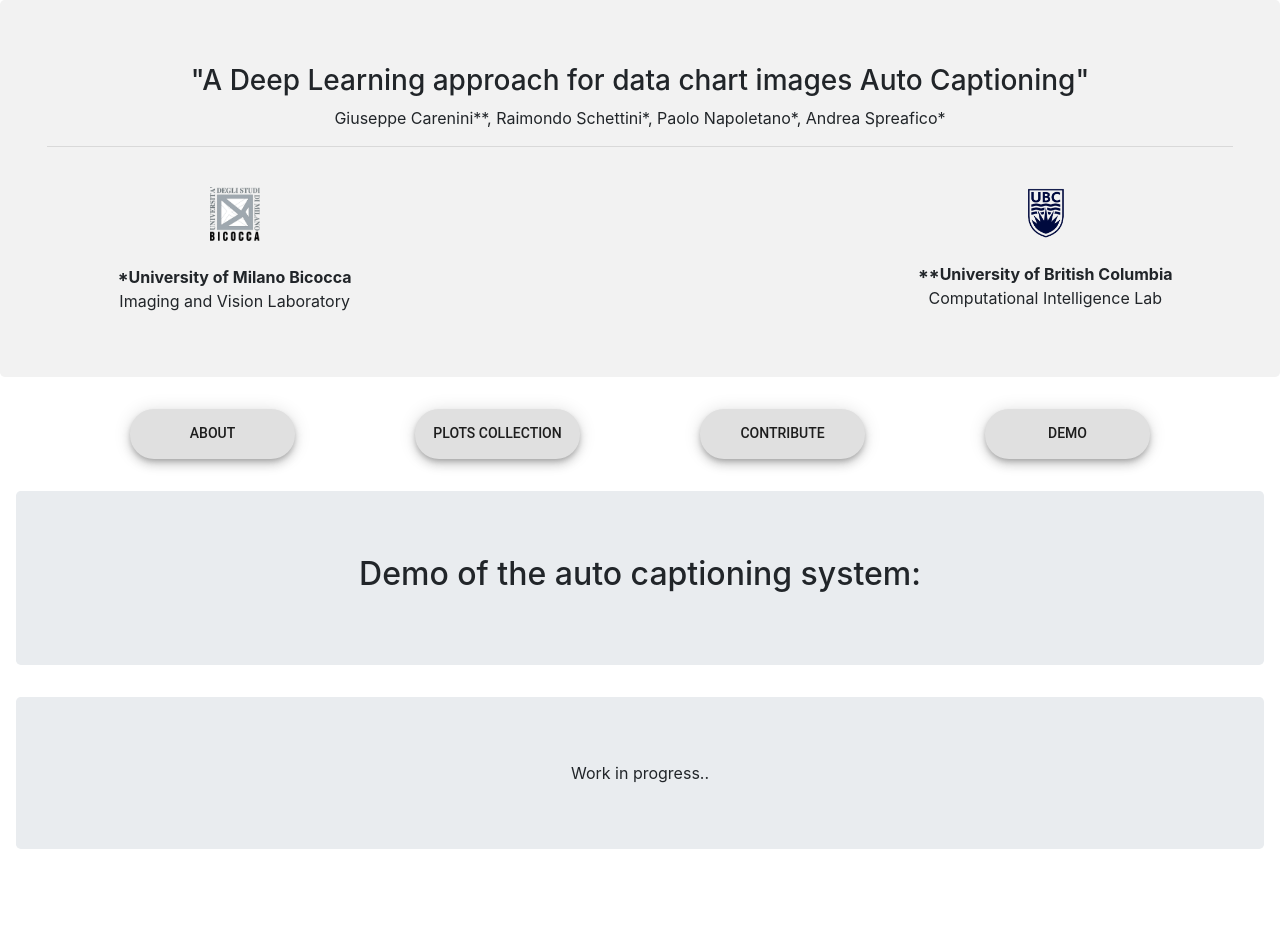
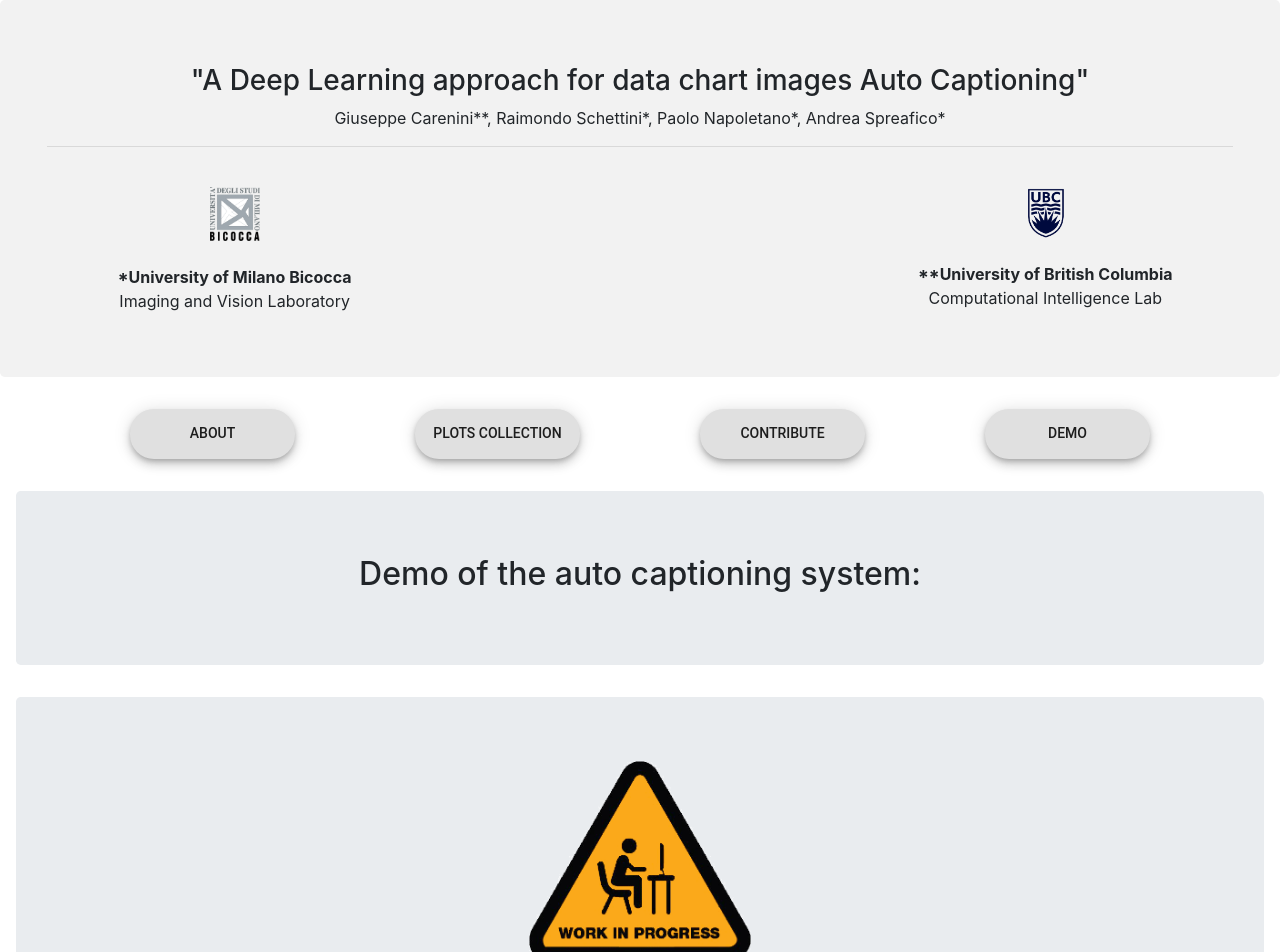
Before and after one commit to Sprea22/NeuralCaptiongSystem_WebAppUI, a React (Create React App) app in the folder client/: page /demo in a window 1280 px wide. Shown: the top 952 px of the page. Before the commit the page ends 881 px from the top, so only its background shows below. Built offline with nearby package versions, Linux system fonts and the light colour scheme; the HTML template or start-up script is replaced by a standard one.

Commit message:
Form validation added

```diff
--- a/client/src/pageComponents/CaptionModal.js
+++ b/client/src/pageComponents/CaptionModal.js
@@ -263,7 +263,6 @@ class CaptionModal extends Component {
                                 <div>
                                     A caption is a title or brief explanation appended to an article, illustration, cartoon, or poster.
                                     It can also be attached also to a data chart in order to provide textual description and interpretation of the contents.
-                                    <br/>
                                     A caption should be concise but comprehensive. It should describes the data shown, draw attention to
                                     important features contained within the figure, and may sometimes also include interpretations of the data.
                                 </div>
@@ -284,7 +283,7 @@ class CaptionModal extends Component {
                                         }}
                                     />
                                     <br/><br/>
-                                    Few examples of general purpose images caption.
+                                    Examples of general purpose images caption.
                                 </Col>
                             </Row>
 
@@ -328,7 +327,7 @@ class CaptionModal extends Component {
                                 <Modal isOpen={this.state.modal}className={this.props.className}>
                                     <ModalHeader>Thanks for your contribute!</ModalHeader>
                                     <ModalBody>
-                                        Thank you again for taking time to contribute to our research. We truly value the information you have provided.
+                                        Thank you again for taking the time to contribute to our research. We truly value the information you have provided.
                                         <br/><br/>
                                         Would you mind to submit an another caption? We would be extremely grateful with you!
                                         <br/><br/>
--- a/client/src/pageComponents/Demo.js
+++ b/client/src/pageComponents/Demo.js
@@ -2,6 +2,7 @@ import React, { Component } from 'react';
 import { Container, Jumbotron} from 'reactstrap';
 import { connect } from 'react-redux';
 import NavbarApp from './Navbar.js';
+import work_in_progress from './../media/work_in_progress.png';
 
 class Demo extends Component {
 
@@ -20,7 +21,7 @@ class Demo extends Component {
 
                 <Jumbotron style={{ marginTop: '1rem', marginLeft: '1rem', marginRight: '1rem' }}>
                     <Container fluid align="center">
-                        Work in progress..
+                        <img src={work_in_progress} height="200" alt={"Work in progres.."}/>
                     </Container>
                 </Jumbotron>
 
```
Also changed, not shown: client/src/media/work_in_progress.png (added).
